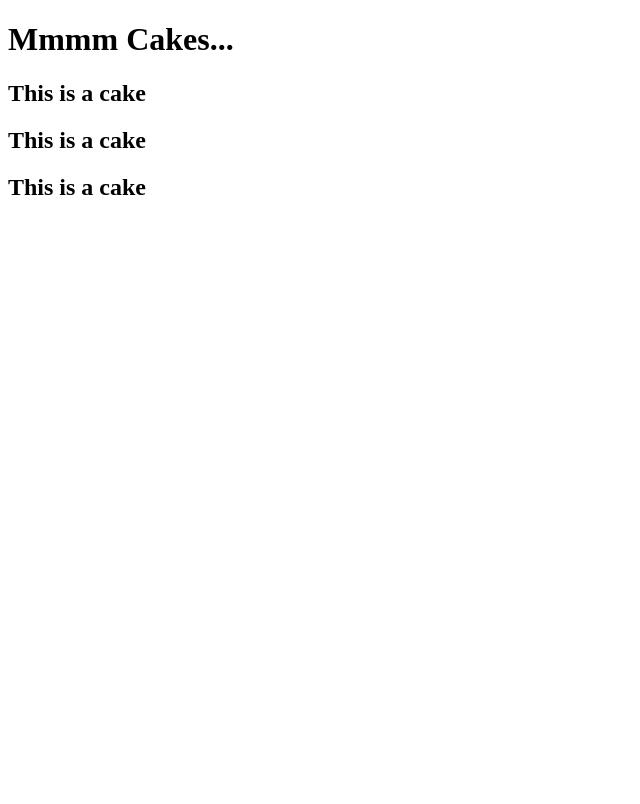
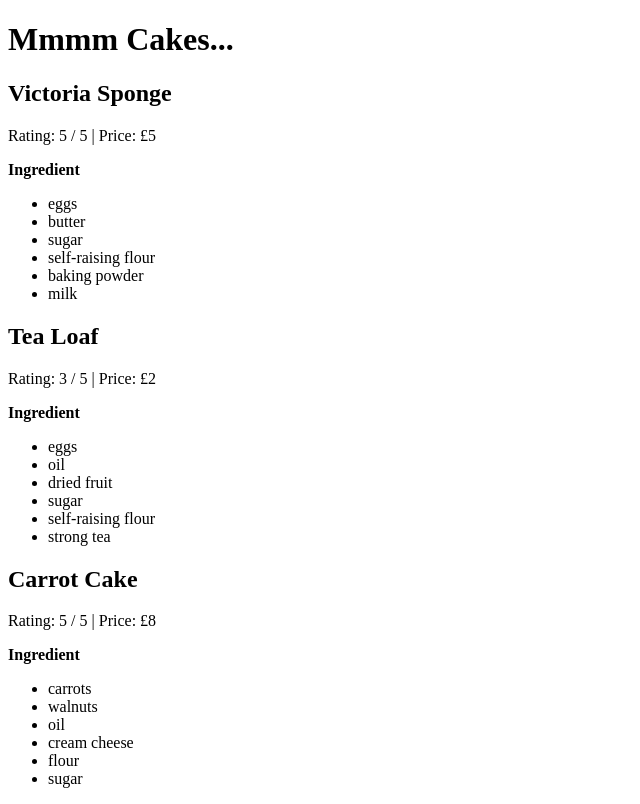
Before and after one commit to FaizF7/lab_cake_form, a React (Create React App) app: page / in a window 1280 px wide. Shown: the whole page, without its empty margins (0-640 px from the left). Built offline with nearby package versions, Linux system fonts and the light colour scheme.

Commit message:
Passed down all the cake information w/ ingredients in a list

```diff
--- a/src/cake/components/Cake.js
+++ b/src/cake/components/Cake.js
@@ -1,9 +1,12 @@
-const Cake = () => {
+const Cake = ({cake}) => {
 
   return (
-    <>
-        <h2>This is a cake</h2>
-    </>
+    <div>
+        <h2>{cake.cakeName}</h2>
+        <p>Rating: {cake.rating} / 5 | Price: £{cake.price}</p>
+        <p><strong>Ingredient</strong></p>
+        <ul>{cake.ingredients.map((ingredient, index) => <li key={index} >{ingredient}</li>)}</ul>
+    </div>
   )
 }
 
--- a/src/cake/containers/CakeContainer.js
+++ b/src/cake/containers/CakeContainer.js
@@ -47,11 +47,13 @@ const CakeContainer = () => {
 		]
 	)
 
+
+	//
+	const cakeComponents = listOfCakes.map ((cake, index) => <Cake cake = {cake} key={index}/>)
+
   return (
     <>
-        <Cake />
-        <Cake />
-        <Cake />
+       {cakeComponents}
     </>
   )
 }
```
